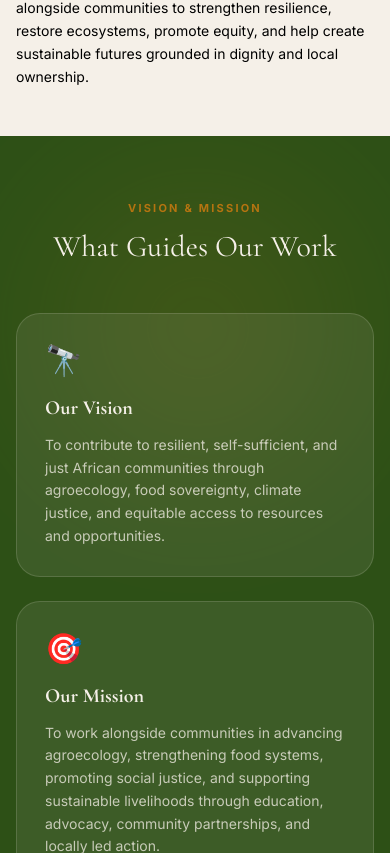
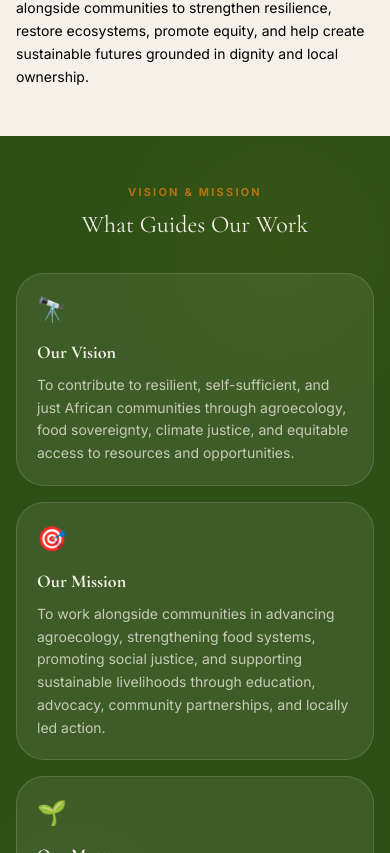
Before and after one commit to Maneno-Michael/ART, a Next.js app: page /about in a window 390 px wide. Shown: the part 1431-2284 px from the top of the page. Built offline with nearby package versions, Linux system fonts and the light colour scheme; no server answers.

Commit message:
vision page responsiveness

```diff
--- a/src/app/about/components/VisionMission.tsx
+++ b/src/app/about/components/VisionMission.tsx
@@ -18,26 +18,26 @@ export default function VisionMission() {
   return (
     <section
       ref={ref}
-      className="py-16 sm:py-20 bg-primary text-primary-foreground relative overflow-hidden"
+      className="py-12 sm:py-16 lg:py-20 bg-primary text-primary-foreground relative overflow-hidden"
       aria-labelledby="vision-mission-heading"
     >
       {/* Decorative blobs */}
       <div className="absolute inset-0 pointer-events-none overflow-hidden" aria-hidden="true">
-        <div className="absolute top-0 right-0 w-96 h-96 opacity-10 blob-accent" />
-        <div className="absolute bottom-0 left-0 w-64 h-64 opacity-10" style={{ background: 'radial-gradient(circle, #F5F0E8 0%, transparent 70%)', filter: 'blur(60px)' }} />
+        <div className="absolute top-0 right-0 w-56 h-56 sm:w-96 sm:h-96 opacity-10 blob-accent" />
+        <div className="absolute bottom-0 left-0 w-40 h-40 sm:w-64 sm:h-64 opacity-10" style={{ background: 'radial-gradient(circle, #F5F0E8 0%, transparent 70%)', filter: 'blur(60px)' }} />
       </div>
       <div className="relative max-w-7xl mx-auto px-4 sm:px-6">
-        <div className={`text-center mb-12 transition-all duration-700 ${visible ? 'opacity-100 translate-y-0' : 'opacity-0 translate-y-6'}`}>
-          <span className="section-label text-accent/80 mb-3 block">Vision & Mission</span>
+        <div className={`text-center mb-8 sm:mb-12 transition-all duration-700 ${visible ? 'opacity-100 translate-y-0' : 'opacity-0 translate-y-6'}`}>
+          <span className="section-label text-accent/80 mb-2 sm:mb-3 block">Vision & Mission</span>
           <h2
             id="vision-mission-heading"
-            className="font-display text-3xl sm:text-4xl text-primary-foreground"
+            className="font-display text-2xl xs:text-3xl sm:text-4xl text-primary-foreground px-2"
           >
             What Guides Our Work
           </h2>
         </div>
 
-        <div className="grid sm:grid-cols-3 gap-6">
+        <div className="grid sm:grid-cols-3 gap-4 sm:gap-6">
           {[
             {
               label: 'Our Vision',
@@ -61,11 +61,11 @@ export default function VisionMission() {
           ]?.map((item) => (
             <div
               key={item?.label}
-              className={`bg-primary-foreground/8 border border-primary-foreground/15 rounded-3xl p-7 transition-all duration-700 hover:bg-primary-foreground/12 ${visible ? 'opacity-100 translate-y-0' : 'opacity-0 translate-y-8'}`}
+              className={`bg-primary-foreground/8 border border-primary-foreground/15 rounded-2xl sm:rounded-3xl p-5 sm:p-7 transition-all duration-700 hover:bg-primary-foreground/12 ${visible ? 'opacity-100 translate-y-0' : 'opacity-0 translate-y-8'}`}
               style={{ transitionDelay: `${item?.delay}ms` }}
             >
-              <div className="text-3xl mb-4" aria-hidden="true">{item?.icon}</div>
-              <h3 className="font-display text-xl font-semibold text-primary-foreground mb-3">{item?.label}</h3>
+              <div className="text-2xl sm:text-3xl mb-3 sm:mb-4" aria-hidden="true">{item?.icon}</div>
+              <h3 className="font-display text-lg sm:text-xl font-semibold text-primary-foreground mb-2 sm:mb-3">{item?.label}</h3>
               <p className={`text-primary-foreground/75 text-sm leading-relaxed ${item?.isQuote ? 'italic font-display text-base' : ''}`}>
                 {item?.text}
               </p>
```
